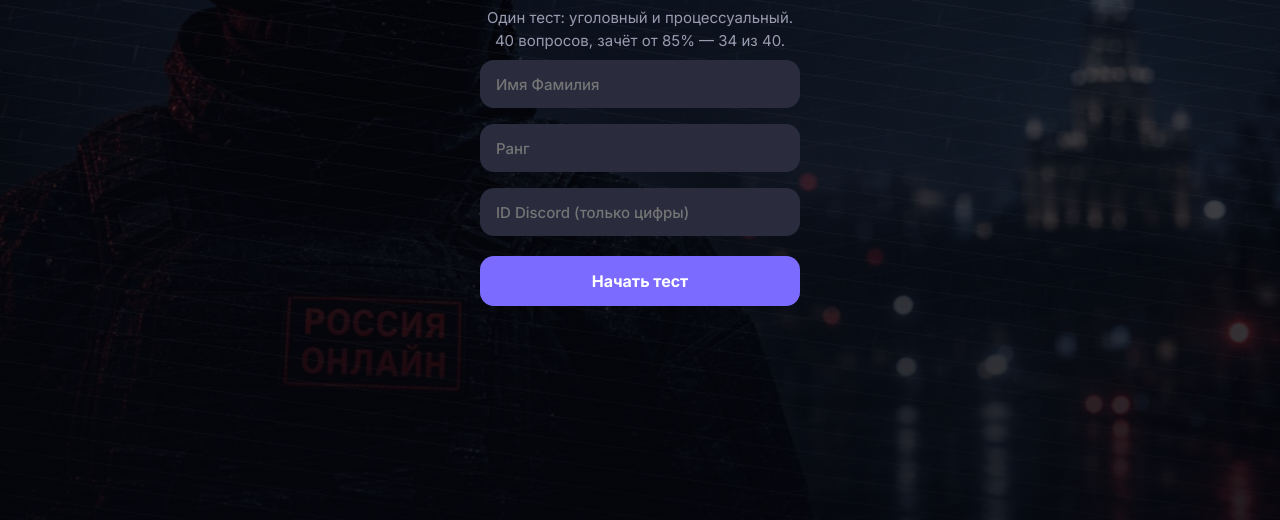
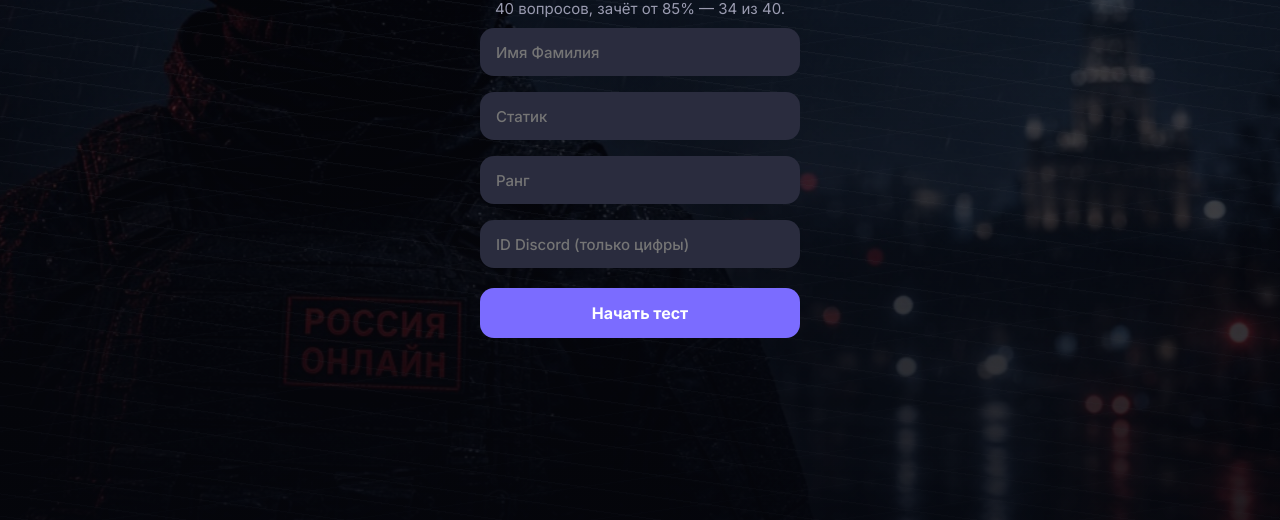
Before and after one commit to Tophik2345/fsb-test, a plain HTML site: page index.html in a window 1280 px wide. Shown: the part 280-800 px from the top of the page. Drawn offline with Linux system fonts and the light colour scheme.

Commit message:
Add files via upload

```diff
--- a/index.html
+++ b/index.html
@@ -59,6 +59,12 @@
     .bar { position: sticky; bottom: 0; padding: 12px 16px calc(16px + env(safe-area-inset-bottom)); background: linear-gradient(to top, #05060c 70%, transparent); }
     .submit { width: 100%; height: 50px; border: none; border-radius: 14px; background: var(--violet); color: #fff; font: 650 16px Inter, sans-serif; cursor: pointer; }
     .submit:disabled { background: #3a3b52; color: #8a8aa0; cursor: not-allowed; }
+    .miss {
+      color: var(--fail); font-size: 13px; text-align: center; margin: 0 0 8px;
+      line-height: 1.45; display: none;
+    }
+    .miss.show { display: block; }
+    .miss b { cursor: pointer; text-decoration: underline; }
     .screen { min-height: 100vh; display: flex; flex-direction: column; align-items: center; justify-content: center; padding: 32px 22px; text-align: center; }
     .badge { font-size: 12px; letter-spacing: .14em; text-transform: uppercase; color: var(--violet); font-weight: 700; margin-bottom: 14px; }
     .screen h1 { font-size: 28px; font-weight: 700; margin-bottom: 10px; }
@@ -82,56 +88,55 @@
   <script>
     const WEBHOOK = "https://discord.com/api/webhooks/1542877684252680242/odwVVl_HRglI9jvkg2uJXabWUp_7txjO7tF5PnSKZIMgneUKUQNvCHuUv2ls7IOT1g1a";
     const UK_QS = [
-      { tag: "УК", text: "Нет статьи в УК. Можно взять похожую «по смыслу»?", options: ["Да, ближайшую", "Да, по уставу", "Нет. Аналогии нет", "Да, если вред большой"], correct: 2 },
-      { tag: "УК", text: "Приказ или устав сам по себе создаёт состав?", options: ["Да, приказ директора", "Да, внутренний акт", "Нет", "Да, на Лубянке"], correct: 2 },
-      { tag: "УК", text: "Опьянение снимает уголовку?", options: ["Да", "Нет", "Только пиво", "Если не помнит"], correct: 1 },
-      { tag: "УК", text: "Признаки формально есть, вреда по сути нет. Что это?", options: ["Всё равно состав", "Малозначительность — преступления нет", "Всегда 17.6", "Дело только в суде"], correct: 1 },
-      { tag: "УК", text: "17.6 — это:", options: ["Оскорбление", "Неповиновение законному понятному требованию", "Посягательство на жизнь", "Самоуправство"], correct: 1 },
-      { tag: "УК", text: "Критика работы органа без унижения статуса — 17.3?", options: ["Да", "Да, при форме", "Нет", "Да, при камере"], correct: 2 },
-      { tag: "УК", text: "Не заплатил назначенный штраф. Что ставить?", options: ["Ту же статью ещё раз", "17.6", "15.2", "Ничего"], correct: 1 },
-      { tag: "УК", text: "Штраф госслужащему на месте ставит:", options: ["Кто задержал", "Любой опер ФСБ", "Только прокурор", "Дежурный ИВС"], correct: 2 },
-      { tag: "УК", text: "Срок вне суда за один выход обычно не больше:", options: ["2 лет", "5 лет", "10 лет", "Бессрочно"], correct: 1 },
-      { tag: "УК", text: "Когда 5 лет можно превысить вне суда?", options: ["Всегда", "17.3 в ходе процесса — можно добавить сверх", "Любая тяжкая", "Никогда"], correct: 1 },
-      { tag: "УК", text: "(С) значит:", options: ["Секретная статья", "Судимость, если дали именно срок", "Штраф тоже даёт судимость", "Статья только ФСБ"], correct: 1 },
-      { tag: "УК", text: "Штраф без срока даёт судимость?", options: ["Да", "Нет", "Да, госслужащему", "Да, при (С)"], correct: 1 },
-      { tag: "УК", text: "Заведомо незаконные задержание, обыск, сила сотрудником:", options: ["17.6", "17.3", "15.2", "17.5"], correct: 2 },
-      { tag: "УК", text: "Исполнил заведомо незаконный приказ:", options: ["Виноват только командир", "Отвечаешь сам", "Состава нет", "Только выговор"], correct: 1 },
-      { tag: "УК", text: "Отказался от заведомо незаконного приказа:", options: ["Это преступление", "Это не преступление", "Всегда 17.6", "Только если письменно"], correct: 1 },
-      { tag: "УК", text: "Вышел за пределы полномочий при силе/оружии:", options: ["Всё ещё ст. 26", "Отдельный состав на тебя", "Кроет устав", "Только рапорт"], correct: 1 },
-      { tag: "УК", text: "То, что уже входит в состав, второй раз как отягчающее:", options: ["Ставить", "Не ставить", "Ставить если камера", "На усмотрение"], correct: 1 },
-      { tag: "УК", text: "Квалификация «потяжелее для воспитания»:", options: ["Можно", "Нельзя. Только что доказали", "Можно по указанию старшего", "Можно в академии"], correct: 1 },
-      { tag: "УК", text: "В статье написано обязательное судебное рассмотрение. Упрощёнка:", options: ["Можно", "Нельзя", "Можно если согласен", "Можно со штрафа"], correct: 1 },
-      { tag: "УК", text: "17.2 от 17.1 отличается тем, что 17.1 — это:", options: ["Оскорбление", "Неповиновение", "Посягательство на жизнь сотрудника из‑за службы", "Самоуправство"], correct: 2 }
+      { tag: "УК", text: "Нужной статьи в УК нет. Можно закрыть «ближайшей по смыслу»?", options: ["Да, если вред явный", "Да, по уставу", "Нет. Нет статьи — нет состава", "Да, с разрешения старшего"], correct: 2 },
+      { tag: "УК", text: "Командир сказал «сажай по 17.6», в УК состава нет. Чем закрывать?", options: ["Приказом", "Уставом", "Ничем. Приказ состав не создаёт", "17.6 «за непослушание приказу»"], correct: 2 },
+      { tag: "УК", text: "Человек пьяный, статью тянет. Опьянение списывает уголовку?", options: ["Да", "Только лёгкое опьянение", "Нет", "Если не помнит — да"], correct: 2 },
+      { tag: "УК", text: "Толкнул плечом, синяков нет, статья «по побоям» на бумаге есть. Закрывать статьёй?", options: ["Да, раз признаки есть", "Нет. Нет вреда — преступления нет", "Да, 17.6", "Держать час на всякий"], correct: 1 },
+      { tag: "УК", text: "Доказали только 17.6. Ставить ещё 17.3 «чтобы запомнил»?", options: ["Можно", "Можно по указанию старшего", "Нельзя. Только то, что доказали", "Можно, если камера пишет"], correct: 2 },
+      { tag: "УК", text: "Ударил оперуполномоченного. 17.2 уже поставил. За эти же удары писать ещё 17.3?", options: ["Да, чтобы срок больше", "Да, если старший велел", "Нет. Одни удары — одна статья", "Да, под камеру можно"], correct: 2 },
+      { tag: "УК", text: "Госслужащего задержали по статье со штрафом. Кто ставит уголовный штраф?", options: ["Ты, раз задержал", "Старший смены", "Только прокурор", "Руководитель его органа"], correct: 2 },
+      { tag: "УК", text: "Штраф уже вынесли, человек не платит. Что ставить?", options: ["Ту же статью ещё раз", "15.2", "17.6", "Ничего до суда"], correct: 2 },
+      { tag: "УК", text: "Срок вне суда за этот выход уже 5 лет. Когда можно добавить ещё?", options: ["Любая тяжкая", "Если статья с (С)", "17.3, совершённая уже в ходе процесса", "Всегда, ты ФСБ"], correct: 2 },
+      { tag: "УК", text: "Статья с пометкой (С), наказание — только штраф. Судимость есть?", options: ["Да, раз есть (С)", "Нет. (С) работает, если дали срок", "Да, госслужащему", "Да, после задержания"], correct: 1 },
+      { tag: "УК", text: "Сказал «отойди пожалуйста». Человек не отошёл. Это 17.6?", options: ["Да", "Да, ты в форме", "Нет. Не было законного ясного требования", "Да, если потом крикнул"], correct: 2 },
+      { tag: "УК", text: "Орал на работу ФСБ, статус сотрудника не унижал. 17.3?", options: ["Да", "Да, при форме", "Нет. Это критика, не оскорбление статуса", "Да, всегда в присутствии граждан"], correct: 2 },
+      { tag: "УК", text: "Ударил сотрудника из‑за службы. Это ближе к:", options: ["17.6", "17.3", "17.2", "15.2"], correct: 2 },
+      { tag: "УК", text: "Стрелял в сотрудника, чтобы убить из‑за службы. Это:", options: ["17.2", "17.6", "17.1", "6.3"], correct: 2 },
+      { tag: "УК", text: "Опер заведомо без основания задержал и обыскал. На него что?", options: ["17.6", "Рапорт и всё", "15.2", "17.3"], correct: 2 },
+      { tag: "УК", text: "Внёс в розыск заведомо ложные сведения. Это:", options: ["17.6", "15.3", "16.12", "Ничего, «ошибка базы»"], correct: 1 },
+      { tag: "УК", text: "Старший сказал «сажай без основания». Ты знал, что так нельзя, и всё равно задержал. Кто отвечает?", options: ["Только старший", "Ты тоже. «Мне приказали» не спасает", "Никто, приказ обязателен", "Никто, если нет камеры"], correct: 1 },
+      { tag: "УК", text: "Отказался выполнить заведомо незаконный приказ. Это преступление?", options: ["Да, 17.6", "Да, неподчинение", "Нет", "Только если отказ не письменный"], correct: 2 },
+      { tag: "УК", text: "Человек не бил, не бежал. За штраф по КоАП ударил дубинкой. Форма защитит?", options: ["Да, ты при исполнении", "Да, на территории ФСБ", "Нет. Сила не по угрозе — ответственность на тебе", "Да, если камера включена"], correct: 2 },
+      { tag: "УК", text: "Сам сотрудник ФСБ — госслужащий. 15.2 / 15.4 / 16.4 на него:", options: ["Не действуют", "Действуют так же", "Только выговор", "Только если не в форме"], correct: 1 }
     ];
     const UPK_QS = [
-      { tag: "УПК", text: "Задержание — это:", options: ["Наказание", "Мера до 1 часа, не срок", "Сутки ИВС", "Штраф"], correct: 1 },
-      { tag: "УПК", text: "Для задержания достаточно:", options: ["Всех пунктов сразу", "Хотя бы одного основания из списка", "Только суда", "Всегда трёх свидетелей"], correct: 1 },
-      { tag: "УПК", text: "Нет ни одного основания главы II:", options: ["Всё равно держать час", "Задержания нет", "Держать до документов", "Это обыск"], correct: 1 },
-      { tag: "УПК", text: "Досмотр и обыск:", options: ["Одно и то же", "Досмотр с согласия, обыск без", "Обыск только ночью", "Обыск ФСБ запрещён"], correct: 1 },
-      { tag: "УПК", text: "Наручники только для привода и сразу сняли:", options: ["Новый час", "Это не новое задержание", "Час обнуляется", "Всегда незаконно"], correct: 1 },
-      { tag: "УПК", text: "Задержание по главе II без наручников. Час:", options: ["Не идёт", "Идёт", "Идёт только в ИВС", "Идёт с прокурора"], correct: 1 },
-      { tag: "УПК", text: "При задержании вслух обязательно:", options: ["Только «стой»", "Жетон + за что и какие статьи", "Ничего", "Только имя"], correct: 1 },
-      { tag: "УПК", text: "Неприкосновенность заявлена до личного обыска:", options: ["Обыскать, статус потом", "Сначала проверить статус", "ФСБ можно сразу", "Отпустить молча"], correct: 1 },
-      { tag: "УПК", text: "Состав чужой (СК/ФСБ). Нельзя:", options: ["Неотложка", "Передать человека и видео", "Самим окончательно закрыть", "Вызвать уполномоченного"], correct: 2 },
-      { tag: "УПК", text: "До передачи чужого дела можно:", options: ["Вынести приговор", "Только неотложку: пресечь, следы, жизнь, задержать", "Закрыть «не наше»", "Назначить 5 лет"], correct: 1 },
-      { tag: "УПК", text: "Передали в другой орган. Час:", options: ["С нуля", "Общий, с первой секунды ограничения свободы", "Пауза", "Плюс час"], correct: 1 },
-      { tag: "УПК", text: "Час кончился, уполномоченный не принял:", options: ["Держать дальше", "Отпустить, материал не умирает", "Закрыть дело", "Вести самим"], correct: 1 },
-      { tag: "УПК", text: "Госслужащего / спецстатус упрощёнкой на месте:", options: ["Можно", "Нельзя", "Можно если согласен", "Можно со штрафа"], correct: 1 },
-      { tag: "УПК", text: "Упрощёнка на месте допустима, если:", options: ["Любой человек", "Не гос, не спецстатус, общая подследственность, суд не обязателен", "Только сотрудники", "Только ночью"], correct: 1 },
-      { tag: "УПК", text: "Какое требование тянет 17.6?", options: ["«Не мог бы отойти»", "Короткое, повелительное, по компетенции", "Любая фраза в форме", "Только письменное"], correct: 1 },
-      { tag: "УПК", text: "Требование кривое, человек не исполнил:", options: ["Это 17.6", "Это не 17.6, он вправе уточнить", "Это 15.2", "Это 17.3"], correct: 1 },
-      { tag: "УПК", text: "Требование ясное, тянет «ещё поясни»:", options: ["Не 17.6", "17.6", "Только рапорт", "17.3"], correct: 1 },
-      { tag: "УПК", text: "Смертельная сила:", options: ["Чтобы не ушёл от статьи", "После отказа лечь", "Только жизнь здесь и сейчас", "Любая погоня"], correct: 2 },
-      { tag: "УПК", text: "Предупредительный выстрел в воздух:", options: ["Обязателен", "Можно ФСБ", "Запрещён", "Можно над головой"], correct: 2 },
-      { tag: "УПК", text: "Бежит, жизни ничьей не угрожает:", options: ["Стрелять можно", "Стрелять нельзя", "Можно в ноги", "Можно после третьего окрика"], correct: 1 }
+      { tag: "УПК", text: "Поймал у стены, держит, уйти не даёт. Наручников нет. Час уже идёт?", options: ["Нет, час только с наручников", "Да. Час с момента, когда уже не свободный", "Только когда посадили в машину", "Только после рапорта"], correct: 1 },
+      { tag: "УПК", text: "Наручники надел только довести до участка и сразу снял. Это новый час?", options: ["Да", "Час обнуляется", "Нет", "Да, если не снимал 10 секунд"], correct: 2 },
+      { tag: "УПК", text: "Отдал задержанного коллеге / в СК. Час:", options: ["С нуля у них", "Общий", "Пауза, пока везут", "Плюс час"], correct: 1 },
+      { tag: "УПК", text: "Есть только запись, где видно именно его. Троих свидетелей нет. Держать можно?", options: ["Нет, всегда нужны трое", "Нет, нужен акт", "Да. Хватит одного основания", "Только вместе с ориентировкой"], correct: 2 },
+      { tag: "УПК", text: "Нет ни одного основания главы II, паспорт не даёт. Что можно?", options: ["Держать час «пока не даст»", "Устанавливать личность без задержания по главе II", "Сразу 17.6 и ИВС", "Отпустить и всё"], correct: 1 },
+      { tag: "УПК", text: "Человек не разрешал смотреть карманы, ты всё равно проверил. В рапорте написал «досмотр». Что это было?", options: ["Досмотр", "Обыск. Слово в рапорте дело не меняет", "Ничего", "Упрощёнка"], correct: 1 },
+      { tag: "УПК", text: "Маска / шапка закрывает лицо. По лекции можно:", options: ["Только просить снять", "Удалить предмет, который закрывает лицо", "Ждать прокурора", "Сразу 17.6"], correct: 1 },
+      { tag: "УПК", text: "До личного обыска сказал «у меня неприкосновенность». Дальше:", options: ["Обыскать, статус потом", "Сначала проверить статус", "ФСБ можно сразу", "Отпустить молча"], correct: 1 },
+      { tag: "УПК", text: "Чужое дело СК. Нельзя:", options: ["Пресечь и сохранить следы", "Передать человека, видео, изъятое", "Самим окончательно закрыть материал", "Вызвать уполномоченного"], correct: 2 },
+      { tag: "УПК", text: "Час вышел, СК человека так и не принял:", options: ["Держать дальше", "Отпустить, материал не умирает", "Упрощёнка на месте", "Самим дать срок"], correct: 1 },
+      { tag: "УПК", text: "Задержали госслужащего. Кто решает по существу?", options: ["Ты", "Его руководитель", "Прокурор (следователь — в пределах своих прав)", "Дежурный ИВС"], correct: 2 },
+      { tag: "УПК", text: "Позвонил в его ведомство «держим вашего». Это:", options: ["Стоп часа", "Право начальника закрыть дело", "Только информация, час не стоит", "Обязательный вызов прокурора вместо вызова"], correct: 2 },
+      { tag: "УПК", text: "Прокуратура вызов подтвердила. Час:", options: ["Идёт дальше", "Стоит до 15 минут, пока едет прокурор", "Стоит без лимита", "Обнуляется"], correct: 1 },
+      { tag: "УПК", text: "Прокуратура 15 минут молчит, вызов не подтвердила. Госслужащий:", options: ["Держать до приезда", "Отпустить сотрудника, материал отправить в прокуратуру", "Штраф сам", "Упрощёнка"], correct: 1 },
+      { tag: "УПК", text: "Прокурор приехал и состава не видит:", options: ["Можно оставить «на проверку УСБ»", "Немедленно отпустить", "Ждать ещё 15 минут", "Переквалифицировать в 17.6"], correct: 1 },
+      { tag: "УПК", text: "Попросили государственного адвоката. 3 минуты тишина:", options: ["Ждать час", "Можно идти дальше: возможность адвоката уже дали", "Только частный", "Отпустить"], correct: 1 },
+      { tag: "УПК", text: "Адвокат написал «еду». Час:", options: ["Стоит без лимита", "Стоит не больше 10 минут", "Не стопит", "Стоит 15 минут, как прокурор"], correct: 1 },
+      { tag: "УПК", text: "Задержали оперуполномоченного МВД. Он просит штраф на месте и уйти. Можно?", options: ["Да, раз сам просит", "Да, если сумма маленькая", "Нет. Госслужащему упрощёнку и штраф на месте не ты ставишь", "Да, под камеру"], correct: 2 },
+      { tag: "УПК", text: "Бежит, ничьей жизни не угрожает. Стрелять?", options: ["Да, иначе уйдёт от статьи", "Да, в ноги", "Нет. Предупредительный тоже нельзя", "Да, после третьего окрика"], correct: 2 },
+      { tag: "УПК", text: "Непредвиденные обстоятельства, порядок сбился. Ст. 2.1:", options: ["Можно выкинуть жетон и права", "Можно уйти от точной последовательности, обязательные пункты всё равно сделать", "Можно не объявлять статьи", "Процесс сгорает, отпустить"], correct: 1 }
     ];
-
     const QUESTIONS = UK_QS.concat(UPK_QS);
     const PASS = Math.ceil(QUESTIONS.length * 85 / 100);
     const exam = "УК и УПК";
     const app = document.getElementById("app");
     let answers = Array(QUESTIONS.length).fill(null);
-    let nick = "", rank = "", disc = "";
+    let nick = "", staticId = "", rank = "", disc = "";
 
     function startScreen() {
       app.innerHTML = `
@@ -140,18 +145,22 @@
           <h1>Экзамен УК и УПК</h1>
           <p>Один тест: уголовный и процессуальный. ${QUESTIONS.length} вопросов, зачёт от 85% — ${PASS} из ${QUESTIONS.length}.</p>
           <input class="nick" id="nick" placeholder="Имя Фамилия" maxlength="40" />
+          <input class="nick" id="static" placeholder="Статик" maxlength="16" />
           <input class="nick" id="rank" placeholder="Ранг" maxlength="16" />
           <input class="nick" id="disc" placeholder="ID Discord (только цифры)" maxlength="32" />
           <button class="submit" style="max-width:320px;margin-top:12px" id="go">Начать тест</button>
         </div>`;
       document.getElementById("go").onclick = () => {
         nick = document.getElementById("nick").value.trim().replace(/\s+/g, " ");
+        staticId = document.getElementById("static").value.trim();
         rank = document.getElementById("rank").value.trim();
         disc = document.getElementById("disc").value.trim();
         const nameOk = /^[A-Za-zА-Яа-яЁё]{2,}(?:[\-'][A-Za-zА-Яа-яЁё]+)*\s+[A-Za-zА-Яа-яЁё]{2,}(?:[\-'][A-Za-zА-Яа-яЁё]+)*$/.test(nick);
+        const stOk = /^[A-Za-z0-9]{1,16}$/.test(staticId);
         const rankOk = /^\d{1,3}$/.test(rank);
         const idOk = /^\d{17,20}$/.test(disc);
         if (!nameOk) { alert("Имя Фамилия: два слова, как в IC."); return document.getElementById("nick").focus(); }
+        if (!stOk) { alert("Статик — отдельно, без пробелов."); return document.getElementById("static").focus(); }
         if (!rankOk) { alert("Ранг — число."); return document.getElementById("rank").focus(); }
         if (!idOk) { alert("ID Discord — только цифры, 17–20 знаков."); return document.getElementById("disc").focus(); }
         answers = Array(QUESTIONS.length).fill(null);
@@ -166,12 +175,14 @@
         <div class="progress">${filled} / ${QUESTIONS.length}</div>
         <div class="panel" id="list"></div>
         <div class="bar">
+          <div class="miss" id="miss"></div>
           <button class="submit" id="send" ${filled < QUESTIONS.length ? "disabled" : ""}>Отправить</button>
         </div>`;
       const list = document.getElementById("list");
       QUESTIONS.forEach((q, qi) => {
         const wrap = document.createElement("div");
         wrap.className = "q";
+        wrap.id = "q-" + (qi + 1);
         wrap.innerHTML = `<div class="q-title">${qi + 1}. [${q.tag}] ${q.text}</div>`;
         const opts = document.createElement("div");
         opts.className = "opts";
@@ -187,6 +198,28 @@
         list.appendChild(wrap);
       });
       document.getElementById("send").onclick = showResult;
+      const missEl = document.getElementById("miss");
+      const skipped = answers.map((a, i) => a === null ? i + 1 : null).filter(Boolean);
+      if (skipped.length && missEl) {
+        missEl.classList.add("show");
+        missEl.innerHTML = "Не отвечены: " + skipped.map((n) => "<b data-n=\"" + n + "\">" + n + "</b>").join(", ");
+        missEl.onclick = (e) => {
+          const n = e.target && e.target.dataset && e.target.dataset.n;
+          if (!n) return;
+          const el = document.getElementById("q-" + n);
+          if (el) el.scrollIntoView({ behavior: "smooth", block: "center" });
+        };
+      }
+      const nearBottom = () => {
+        const doc = document.documentElement;
+        return window.innerHeight + window.scrollY >= doc.scrollHeight - 80;
+      };
+      const pingMiss = () => {
+        if (!missEl || !skipped.length || !nearBottom()) return;
+        missEl.classList.add("show");
+      };
+      window.addEventListener("scroll", pingMiss, { passive: true });
+      pingMiss();
     }
 
     async function sendDiscord(score, ok) {
@@ -203,7 +236,8 @@
             title: (ok ? "Сдал" : "Не сдал") + ' "' + exam + '"',
             color: ok ? 0x3dd68c : 0xff6b7a,
             fields: [
-              { name: "Имя Фамилия", value: nick, inline: false },
+              { name: "Имя Фамилия", value: nick, inline: true },
+              { name: "Статик", value: staticId, inline: true },
               { name: "Ранг", value: rank, inline: true },
               { name: "ID Discord", value: "<@" + disc + ">", inline: true },
               { name: "Баллы", value: score + "/" + QUESTIONS.length, inline: true }
@@ -225,7 +259,7 @@
       box.className = "overlay";
       box.innerHTML = `
         <div class="plaque">
-          <div class="badge">${nick}</div>
+          <div class="badge">${nick} | ${staticId}</div>
           <div class="status">${ok ? "Сдали" : "Не сдали"} "${exam}"</div>
           <div class="score ${ok ? "pass" : "fail"}">${score}/${QUESTIONS.length}</div>
           <p class="hint" id="hook"></p>
```
